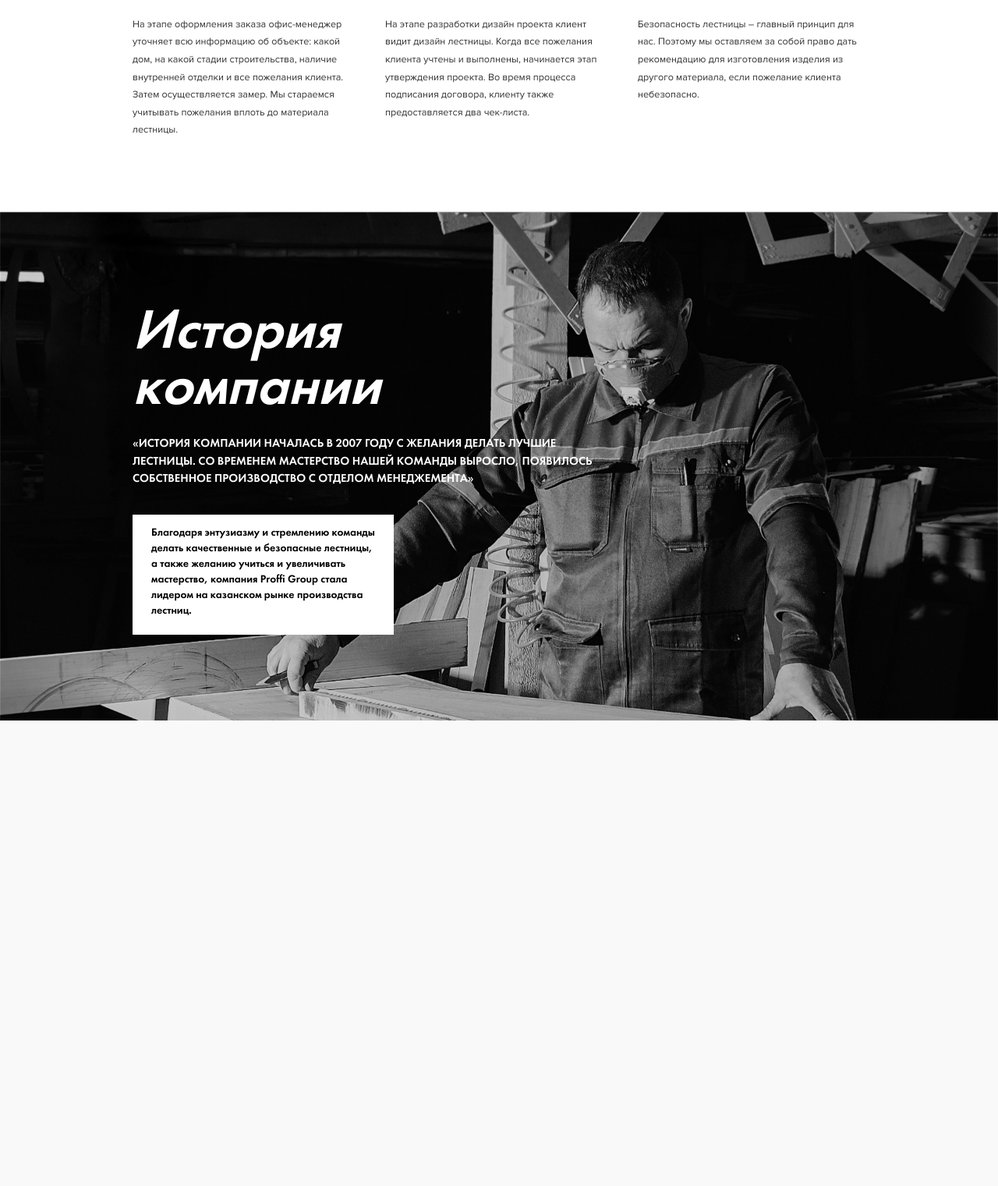
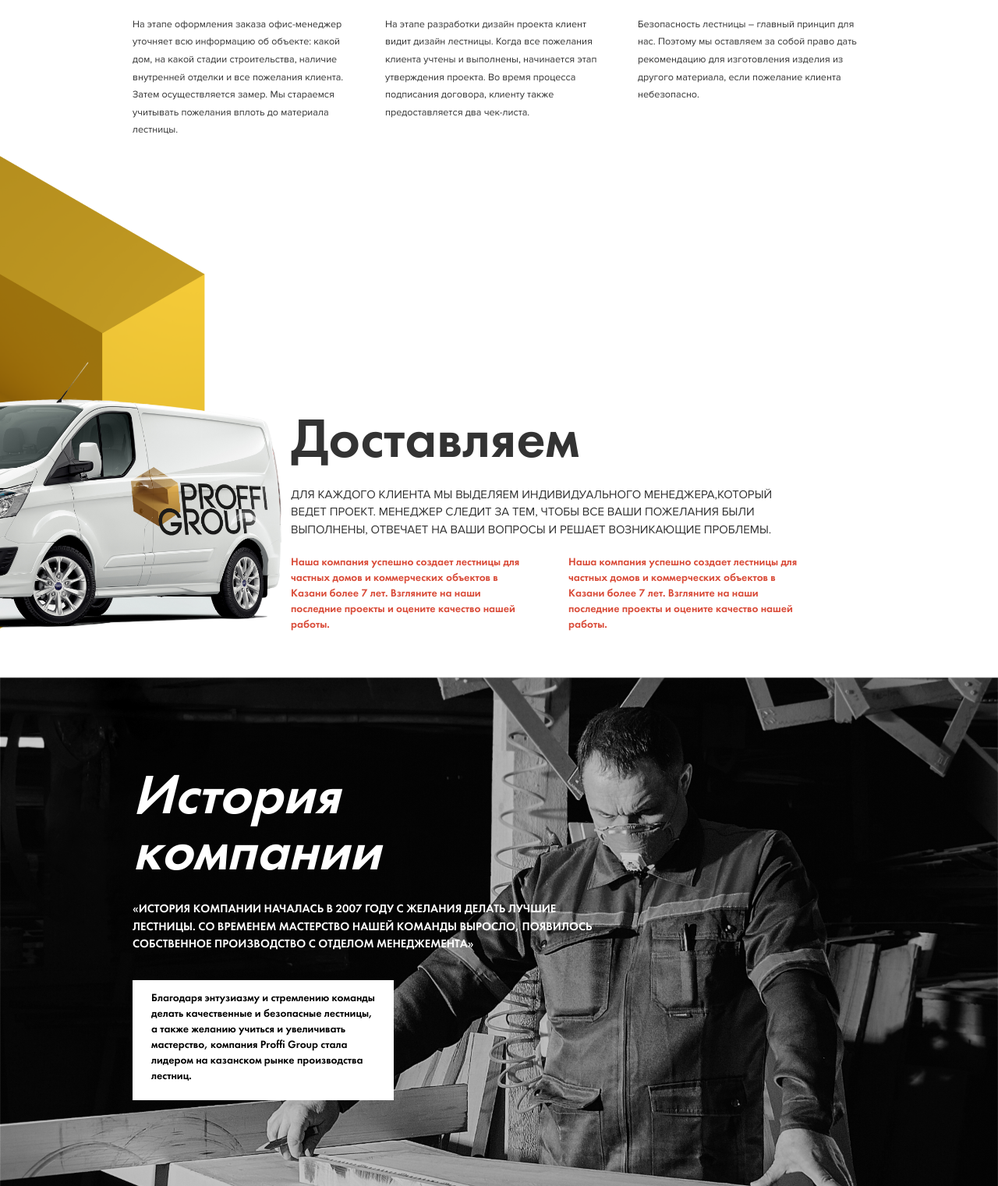
Before and after one commit to Mikhail11/Proffi-Group, a PHP site: page /index2.html in a window 1280 px wide. Shown: the part 4214-5735 px from the top of the page at 78% size. Before the commit the page ends 5138 px from the top, so only its background shows below. Run offline with PHP 8.4, Linux system fonts and the light colour scheme.

Commit message:
Почти доделан седьмой блок

```diff
--- a/css/style2.css
+++ b/css/style2.css
@@ -222,6 +222,9 @@ body {
     flex-direction: column;
 }
 
+.section_not-margin-btm {
+    padding-bottom: 0;
+}
 .section:first-of-type {
     padding-top: 6rem;
 }
@@ -414,7 +417,7 @@ body {
 }
 
 .projects__preview-text {
-    margin: 9rem auto 0;
+    margin: 12rem auto 0;
     font-weight: 600;
     color: #fff;
     font-size: 2.6rem;
@@ -785,7 +788,7 @@ body {
     -webkit-box-pack:justify;
     -ms-flex-pack:justify;
     justify-content:space-between;
-    margin: 4.3rem 0 6.3rem 0;
+    margin-top: 4.3rem;
     flex-direction: row;
 }
 .workflow__order {
@@ -794,6 +797,62 @@ body {
     font-family: 'Proxima Nova Rg', sans-serif;
     font-size: 1.26rem;
     line-height: 1.8;
+}
+
+/* logistic */
+
+.logistic {
+    display: -webkit-box;
+    display: -ms-flexbox;
+    display: flex;
+    -webkit-box-align: start;
+    -ms-flex-align: start;
+    align-items: flex-start;
+    -webkit-box-pack:start;
+    -ms-flex-pack:start;
+    justify-content:flex-start;
+    flex-direction: column;
+    min-height: 63rem;
+}
+
+.logistic__header {
+    font-size: 7.2rem;
+    width:40.28rem;
+    margin-top: 32.8rem;
+    margin-left: 20.3rem;
+    line-height: 0.9;
+    font-family: 'FuturaDemiC', sans-serif;
+}
+
+.logistic__sub-header {
+    display: block;
+    font-size: 1.5rem;
+    width: 70%;
+    margin-top: 2.2rem;
+    margin-left: 20.3rem;
+    line-height: 1.5;
+    font-family: 'Proxima Nova Rg', sans-serif;
+}
+
+.logistic__description-block {
+    display: -webkit-box;
+    display: -ms-flexbox;
+    display: flex;
+    -webkit-box-align: start;
+    -ms-flex-align: start;
+    align-items: flex-start;
+    -webkit-box-pack:justify;
+    -ms-flex-pack:justify;
+    justify-content:space-between;
+    margin-top: 2.2rem;
+    margin-left: 20.3rem;
+    width:70%;
+}
+
+.logistic__description-item {
+    color: #d94b38;
+    width: 30.2rem;
+    display: block;
 }
 
 /* wood */
@@ -813,3 +872,14 @@ body {
     width: 38.1rem;
     background-size: cover;
 }
+
+.auto_img {
+    position: absolute;
+    left: 0;
+    top: 0;
+    background-image: url("../img/logistic/pic1.png");
+    height: 63rem;
+    width: 38.1rem;
+    background-size: cover;
+
+}
--- a/index2.html
+++ b/index2.html
@@ -259,7 +259,7 @@
         </div>
     </div>
 </section>
-<section class="section">
+<section class="section section_not-margin-btm" id="workflow">
     <div class="section__content">
         <div class="workflow">
             <span class="workflow__header">Отвечаем за качество</span>
@@ -284,6 +284,29 @@
             </div>
         </div>
     </div>
+</section>
+<section class="section section_relative">
+    <div class="section__content">
+        <div class="logistic">
+            <span class="logistic__header">
+                Доставляем
+            </span>
+            <span class="logistic__sub-header">
+                ДЛЯ КАЖДОГО КЛИЕНТА МЫ ВЫДЕЛЯЕМ ИНДИВИДУАЛЬНОГО МЕНЕДЖЕРА,КОТОРЫЙ ВЕДЕТ ПРОЕКТ.
+                МЕНЕДЖЕР СЛЕДИТ ЗА ТЕМ, ЧТОБЫ ВСЕ ВАШИ ПОЖЕЛАНИЯ БЫЛИ ВЫПОЛНЕНЫ,
+                ОТВЕЧАЕТ НА ВАШИ ВОПРОСЫ И РЕШАЕТ ВОЗНИКАЮЩИЕ ПРОБЛЕМЫ.
+            </span>
+            <div class="logistic__description-block">
+                <span class="logistic__description-item">
+                    Наша компания успешно создает лестницы для частных домов и коммерческих объектов в Казани более 7 лет. Взгляните на наши последние проекты и оцените качество нашей работы.
+                </span>
+                <span class="logistic__description-item">
+                    Наша компания успешно создает лестницы для частных домов и коммерческих объектов в Казани более 7 лет. Взгляните на наши последние проекты и оцените качество нашей работы.
+                </span>
+            </div>
+        </div>
+    </div>
+    <div class="auto_img"></div>
 </section>
 <section class="section backgrounded" id="history">
     <div class="section__content">
```
Also changed, not shown: img/logistic/pic1.png (added).
